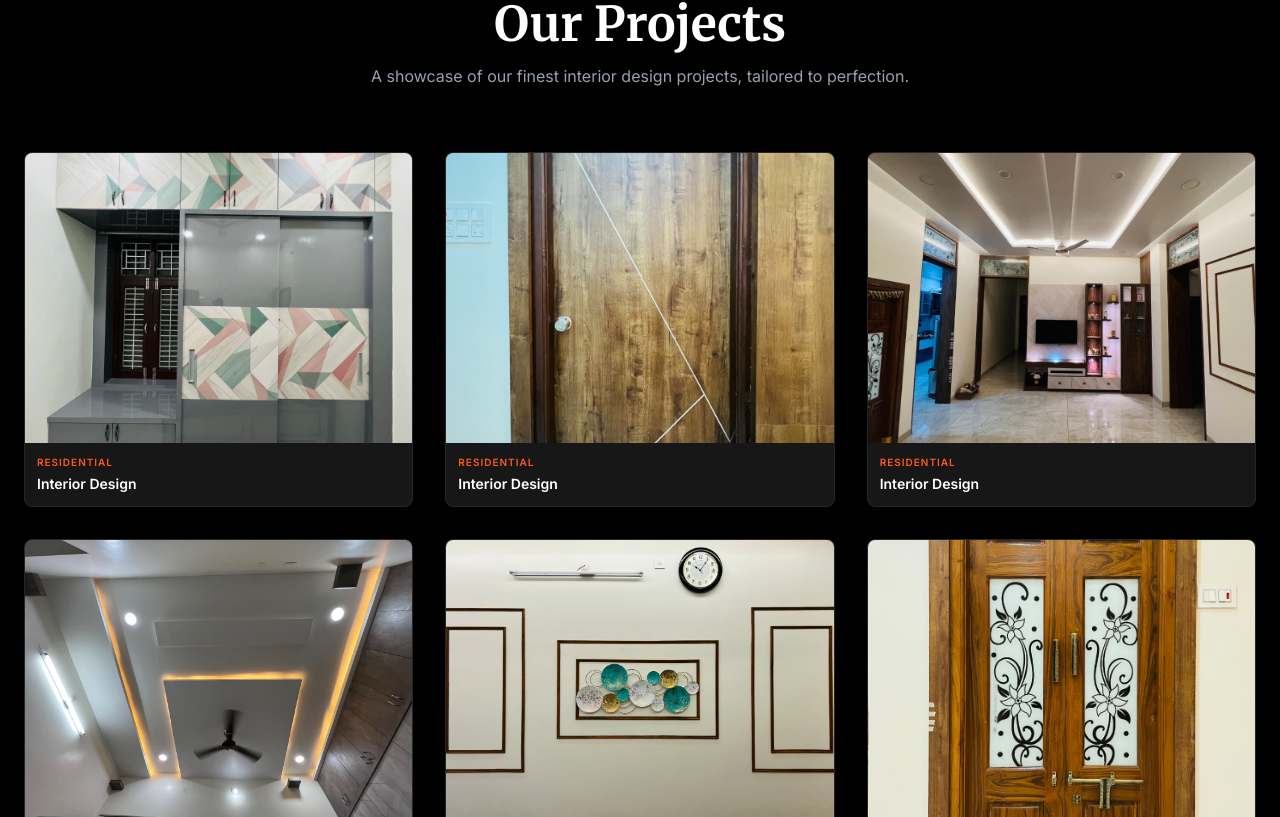
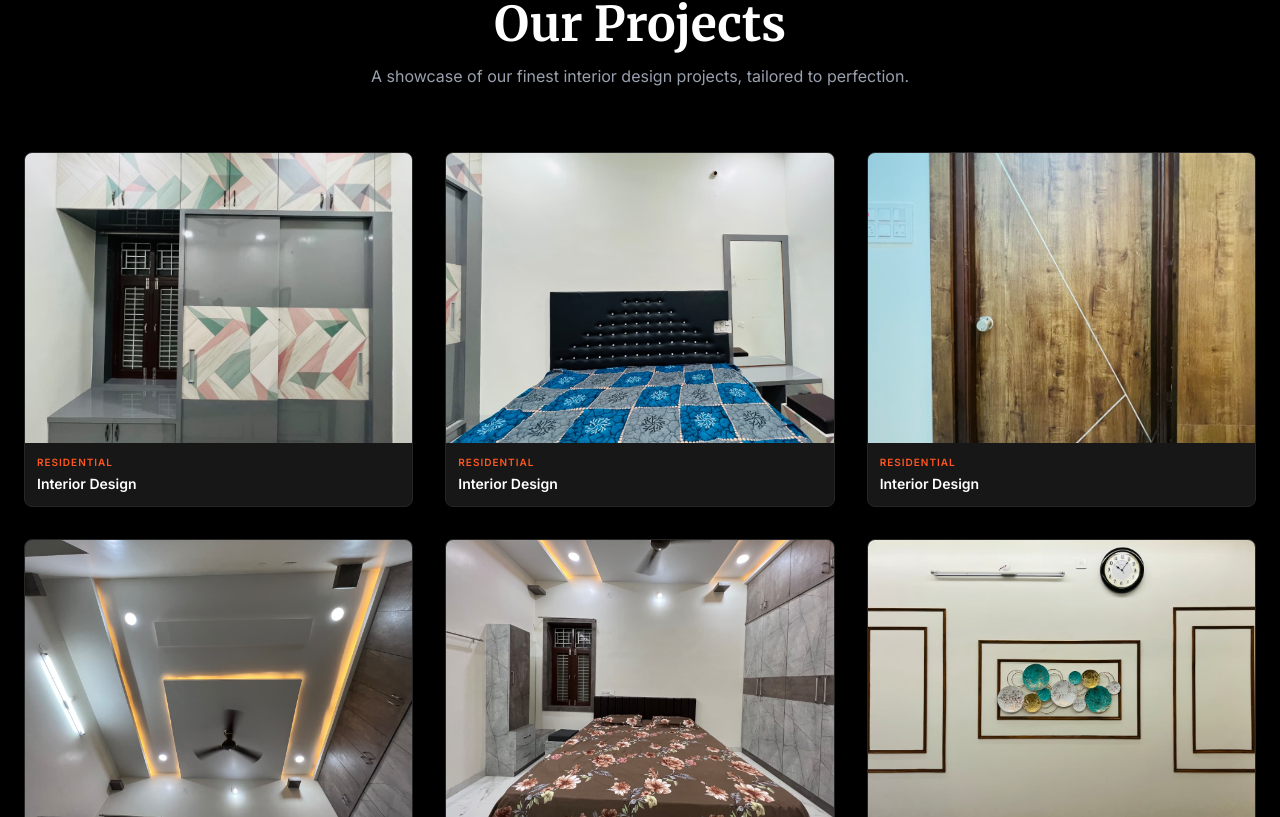
Before and after one commit to shivaprasad2004/AB-Interiors, a React (Vite) app: page / in a window 1280 px wide. Shown: the part 2383-3200 px from the top of the page. Built offline with nearby package versions, Linux system fonts and the light colour scheme.

Commit message:
Updated profile image and reduced portfolio items

```diff
--- a/src/components/Portfolio.jsx
+++ b/src/components/Portfolio.jsx
@@ -68,69 +68,6 @@
     {
       id: 9,
       image: "/images/WhatsApp Image 2026-02-04 at 12.49.56 PM.jpeg",
-      title: "Interior Design",
-      category: "Residential",
-      description: "Bespoke interior design tailored to client requirements."
-    },
-    {
-      id: 10,
-      image: "/images/WhatsApp Image 2026-02-04 at 12.49.57 PM.jpeg",
-      title: "Interior Design",
-      category: "Residential",
-      description: "Bespoke interior design tailored to client requirements."
-    },
-    {
-      id: 11,
-      image: "/images/WhatsApp Image 2026-02-04 at 12.49.58 PM (1).jpeg",
-      title: "Interior Design",
-      category: "Residential",
-      description: "Bespoke interior design tailored to client requirements."
-    },
-    {
-      id: 12,
-      image: "/images/WhatsApp Image 2026-02-04 at 12.49.58 PM.jpeg",
-      title: "Interior Design",
-      category: "Residential",
-      description: "Bespoke interior design tailored to client requirements."
-    },
-    {
-      id: 13,
-      image: "/images/WhatsApp Image 2026-02-04 at 12.49.59 PM (1).jpeg",
-      title: "Interior Design",
-      category: "Residential",
-      description: "Bespoke interior design tailored to client requirements."
-    },
-    {
-      id: 14,
-      image: "/images/WhatsApp Image 2026-02-04 at 12.49.59 PM.jpeg",
-      title: "Interior Design",
-      category: "Residential",
-      description: "Bespoke interior design tailored to client requirements."
-    },
-    {
-      id: 15,
-      image: "/images/WhatsApp Image 2026-02-04 at 12.50.00 PM (1).jpeg",
-      title: "Interior Design",
-      category: "Residential",
-      description: "Bespoke interior design tailored to client requirements."
-    },
-    {
-      id: 16,
-      image: "/images/WhatsApp Image 2026-02-04 at 12.50.00 PM (2).jpeg",
-      title: "Interior Design",
-      category: "Residential",
-      description: "Bespoke interior design tailored to client requirements."
-    },
-    {
-      id: 17,
-      image: "/images/WhatsApp Image 2026-02-04 at 12.50.00 PM.jpeg",
-      title: "Interior Design",
-      category: "Residential",
-      description: "Bespoke interior design tailored to client requirements."
-    },
-    {
-      id: 18,
-      image: "/images/WhatsApp Image 2026-02-04 at 12.50.01 PM.jpeg",
       title: "Interior Design",
       category: "Residential",
       description: "Bespoke interior design tailored to client requirements."
```
